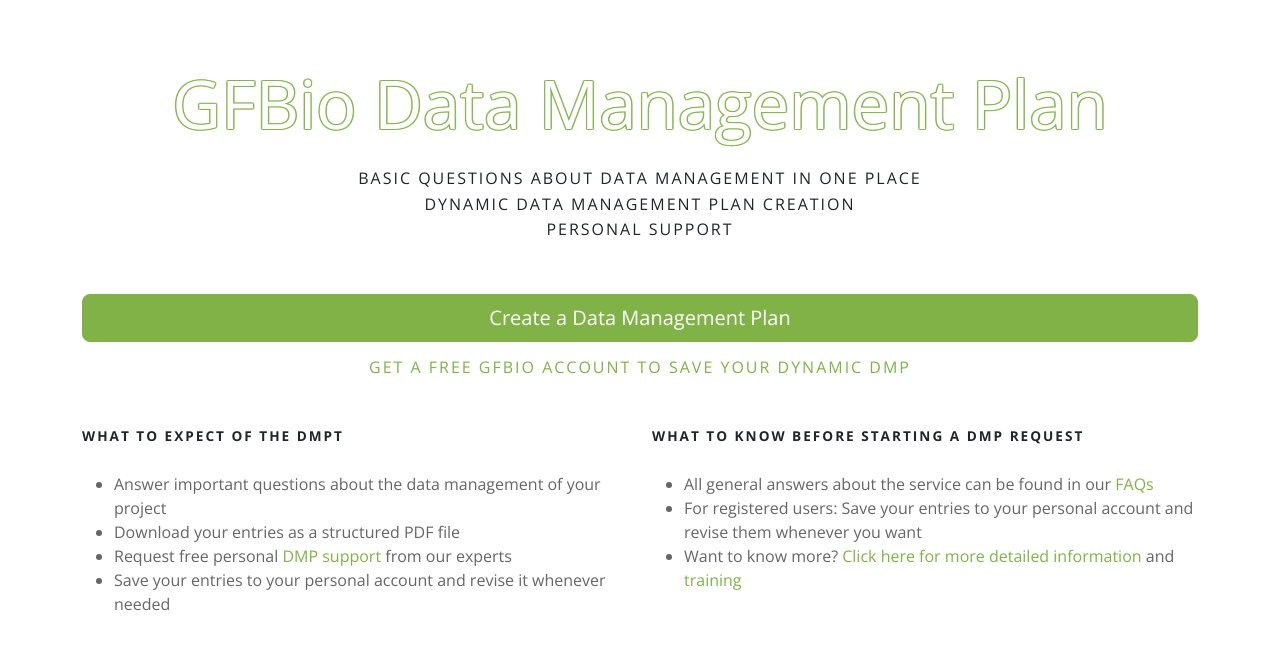
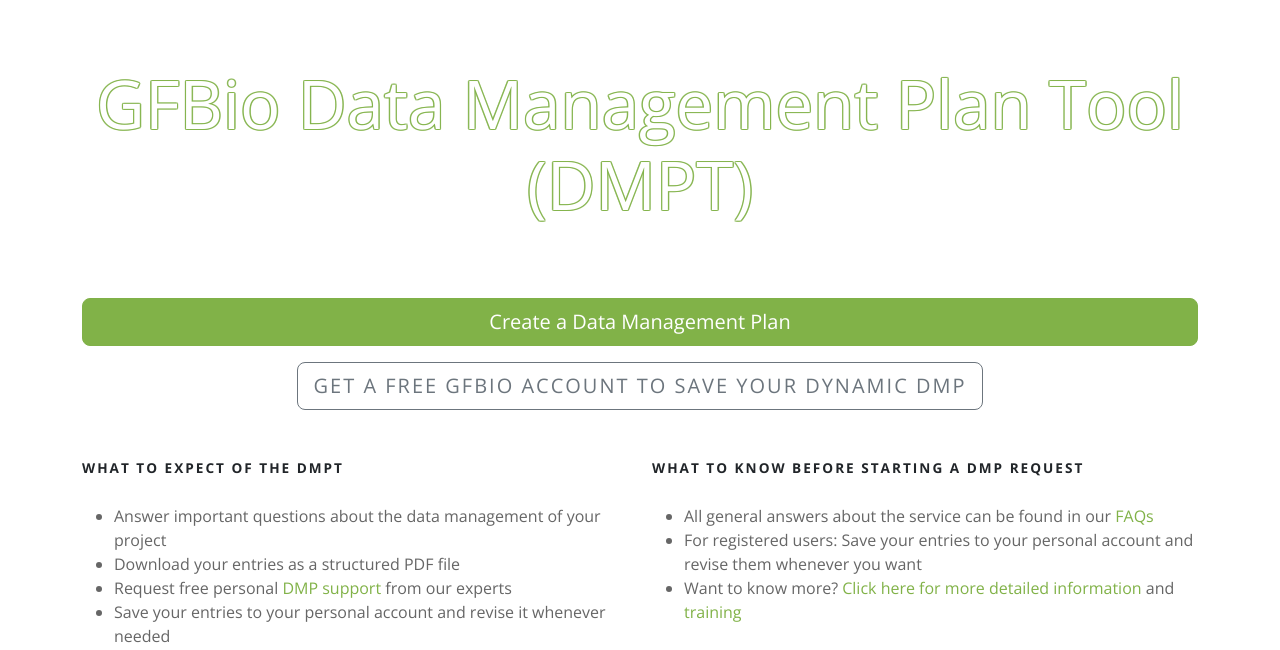
Before and after one commit to gfbio/gfbio-dmp-tool, a Django app: template gfbio_dmpt/templates/pages/home.html in a window 1280 px wide. Shown: the part 71-721 px from the top of the page. Run offline with Django 4.2, Linux system fonts and the light colour scheme; the template is opened without the code that fills it, so the values that code supplies are empty; some libraries are stand-ins or nearby versions.

Commit message:
DASS-3331: Revise home page title and enhance sign-up link styling for improved user experience

```diff
--- a/gfbio_dmpt/templates/pages/home.html
+++ b/gfbio_dmpt/templates/pages/home.html
@@ -6,12 +6,7 @@
     <div class="col-12">
       <h1 class="outline green-stroke text-center"
           style="font-size: 4.2rem;">GFBio Data
-        Management Plan</h1>
-      <h5 class="text-center">Basic questions about data
-        management in one place</h5>
-      <h5 class="text-center">Dynamic data management plan
-        creation</h5>
-      <h5 class="text-center">Personal support</h5>
+        Management Plan Tool (DMPT)</h1>
     </div>
   </div>
 
@@ -32,7 +27,9 @@
   {% if not request.user.is_authenticated %}
     <div class="row mb-3">
       <h5 class="text-center">
-        <a id="home-page-sign-up-link" href="https://sso.gfbio.org/simplesaml/module.php/accountui/register.php">
+        <a id="home-page-sign-up-link"
+           href="https://sso.gfbio.org/simplesaml/module.php/accountui/register.php"
+           class="btn btn-outline-secondary btn-lg">
           Get a free GFBio account to save your dynamic DMP</a></h5>
     </div>
   {% endif %}
```
